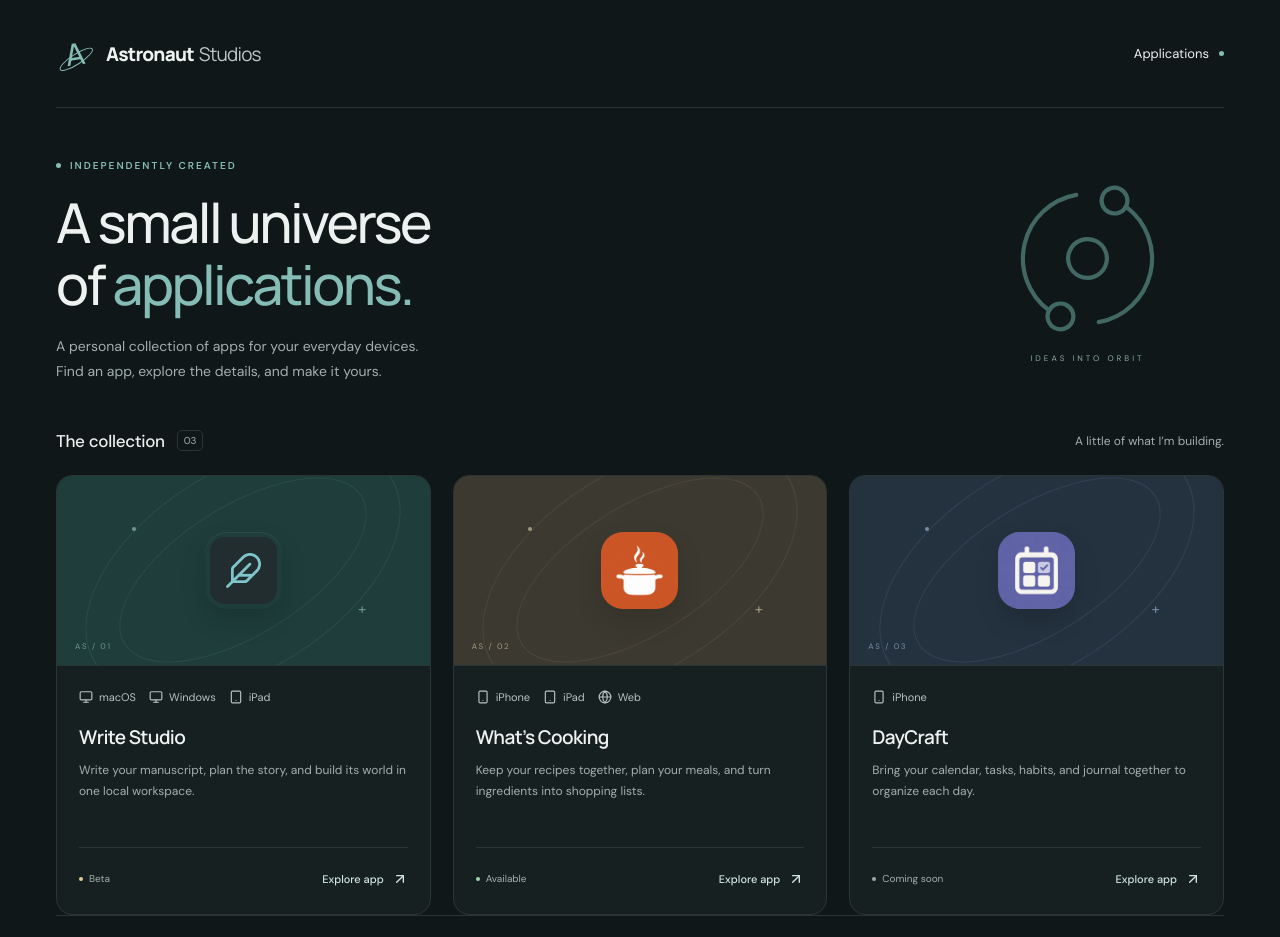
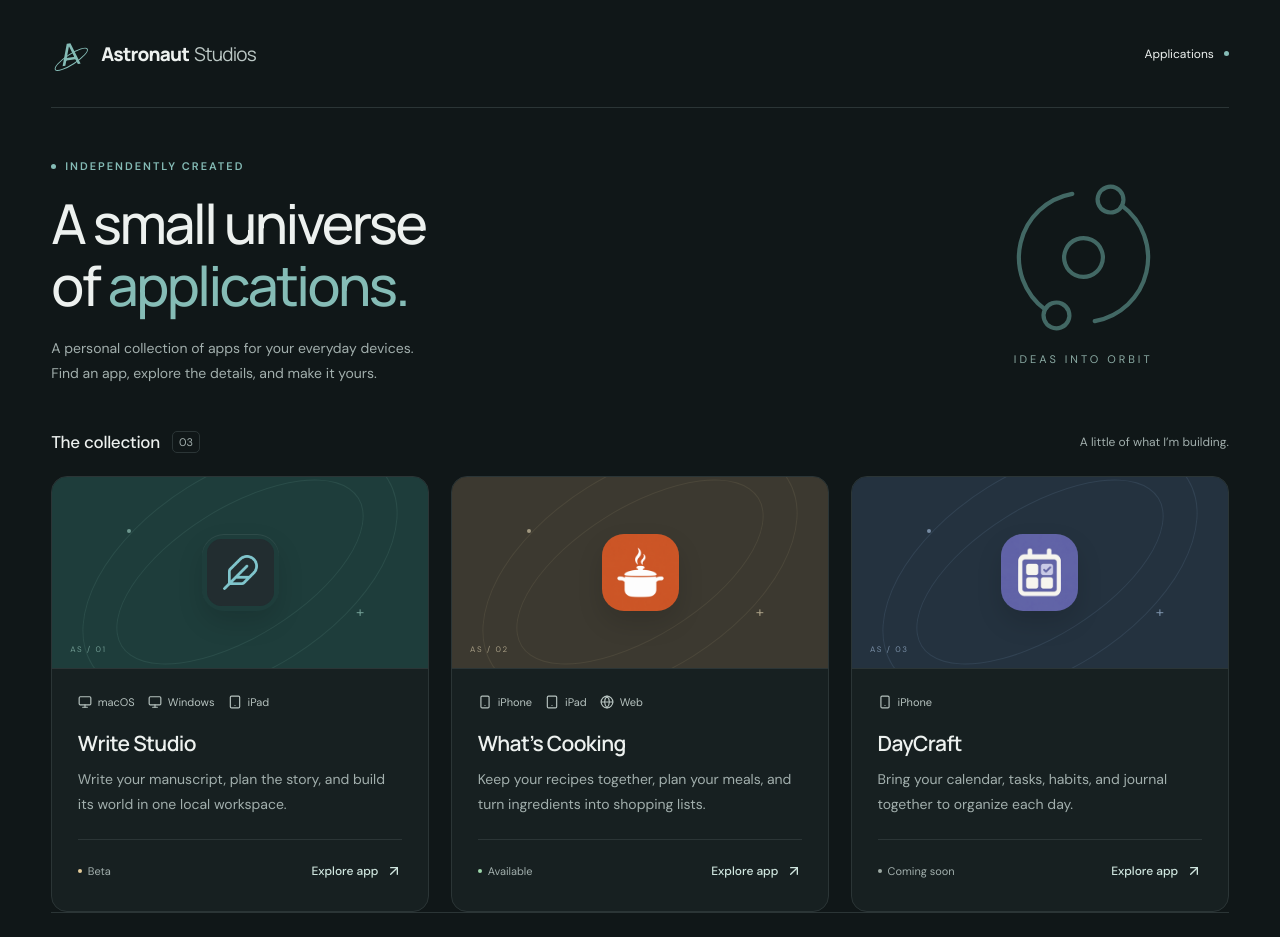
Before and after one commit to angcerv/angcerv.github.io, a React (Vite) app: page / in a window 1280 px wide. Shown: the top 937 px of the page. Built offline with nearby package versions, Linux system fonts and the light colour scheme.

Commit message:
Scale catalogue and app details for large screens with fluid responsive sizing

```diff
--- a/src/styles.css
+++ b/src/styles.css
@@ -15,7 +15,12 @@
   --brand:#29676d;
   --radius:16px;
   --motion:180ms;
-  --ease:cubic-bezier(.2,.7,.3,1)
+  --ease:cubic-bezier(.2,.7,.3,1);
+  --layout-max:1920px;
+  --page-gutter:clamp(22px,4vw,96px);
+  --text-body:clamp(14px,1vw,20px);
+  --text-small:clamp(12px,.8vw,16px);
+  --text-label:clamp(11px,.7vw,14px)
 }
 * {
   box-sizing:border-box
@@ -44,15 +49,17 @@ a:focus-visible {
   color:white
 }
 .site-shell {
-  max-width:1280px;
+  width:100%;
+  max-width:var(--layout-max);
   margin:0 auto;
-  padding:0 56px;
+  padding:0 var(--page-gutter);
   min-height:100svh;
   display:flex;
   flex-direction:column
 }
 .site-header {
-  height:108px;
+  min-height:clamp(108px,7vw,144px);
+  gap:24px;
   display:flex;
   align-items:center;
   justify-content:space-between;
@@ -63,7 +70,7 @@ a:focus-visible {
   align-items:center;
   gap:13px;
   font-family:Manrope,sans-serif;
-  font-size:19px;
+  font-size:clamp(19px,1.3vw,26px);
   font-weight:750;
   letter-spacing:-.8px
 }
@@ -97,7 +104,7 @@ a:focus-visible {
   z-index:-1
 }
 .nav-link {
-  font-size:13px;
+  font-size:var(--text-small);
   display:flex;
   align-items:center;
   gap:10px;
@@ -122,14 +129,15 @@ main {
   display:flex;
   align-items:center;
   justify-content:space-between;
-  padding:51px 0 45px
+  gap:32px;
+  padding:clamp(51px,4vw,88px) 0 clamp(45px,3.5vw,72px)
 }
 .eyebrow {
   display:flex;
   align-items:center;
   gap:9px;
   letter-spacing:2px;
-  font-size:10px;
+  font-size:var(--text-label);
   font-weight:600;
   color:var(--accent)
 }
@@ -145,7 +153,7 @@ h1,h2,p {
 h1 {
   font-family:Manrope,sans-serif;
   font-weight:500;
-  font-size:clamp(36px,4.3vw,55px);
+  font-size:clamp(36px,4.3vw,88px);
   letter-spacing:-2.5px;
   line-height:1.13;
   margin:19px 0
@@ -154,14 +162,15 @@ h1>span {
   color:var(--accent)
 }
 .intro p {
-  font-size:14px;
+  font-size:var(--text-body);
   line-height:1.8;
   color:var(--muted)
 }
 .intro-mark {
   position:relative;
-  width:225px;
-  height:192px;
+  width:clamp(225px,19vw,360px);
+  height:clamp(192px,16vw,300px);
+  flex-shrink:0;
   display:flex;
   align-items:center;
   justify-content:center;
@@ -170,14 +179,14 @@ h1>span {
   color:#53837e
 }
 .intro-mark svg {
-  width:155px;
-  height:155px;
+  width:clamp(155px,12vw,240px);
+  height:clamp(155px,12vw,240px);
   transform:rotate(-20deg);
   opacity:.75
 }
 .intro-mark span {
   margin-top:17px;
-  font-size:8px;
+  font-size:var(--text-label);
   letter-spacing:3px;
   color:#8baba4
 }
@@ -185,6 +194,8 @@ h1>span {
   display:flex;
   align-items:center;
   justify-content:space-between;
+  gap:12px;
+  flex-wrap:wrap;
   margin:0 0 23px
 }
 .section-heading>div {
@@ -193,27 +204,30 @@ h1>span {
   gap:12px
 }
 .section-heading h2 {
-  font-size:17px;
+  font-size:clamp(17px,1.2vw,24px);
   font-weight:500;
   letter-spacing:-.3px
 }
 .count {
-  font-size:10px;
+  font-size:var(--text-label);
   color:var(--muted);
   border:1px solid var(--border);
   padding:3px 6px;
   border-radius:5px
 }
 .collection-note {
-  font-size:12px;
+  font-size:var(--text-small);
   color:var(--muted)
 }
 .card-grid {
   display:grid;
   grid-template-columns:repeat(3,minmax(0,1fr));
-  gap:22px
+  gap:clamp(22px,1.7vw,36px)
 }
 .app-card {
+  min-width:0;
+  display:flex;
+  flex-direction:column;
   border:1px solid var(--border);
   background:var(--surface);
   border-radius:var(--radius);
@@ -243,7 +257,8 @@ h1>span {
   --line:#627c96
 }
 .card-art {
-  height:190px;
+  height:clamp(190px,15vw,300px);
+  flex-shrink:0;
   display:flex;
   align-items:center;
   justify-content:center;
@@ -307,8 +322,8 @@ h1>span {
   position:relative
 }
 .app-icon.large {
-  width:77px;
-  height:77px;
+  width:clamp(77px,6vw,112px);
+  height:clamp(77px,6vw,112px);
   border-radius:22px;
   box-shadow:0 12px 26px #0002,inset 0 1px 0 #ffffff12
 }
@@ -317,8 +332,8 @@ h1>span {
   width:30px
 }
 .app-icon.large svg {
-  height:37px;
-  width:37px
+  height:clamp(37px,3vw,54px);
+  width:clamp(37px,3vw,54px)
 }
 .app-icon.image {
   background:transparent;
@@ -332,7 +347,10 @@ h1>span {
   border-radius:inherit
 }
 .card-body {
-  padding:24px 22px 21px
+  flex:1;
+  display:flex;
+  flex-direction:column;
+  padding:clamp(24px,2vw,38px)
 }
 .card-meta {
   display:flex;
@@ -345,7 +363,7 @@ h1>span {
   align-items:center;
   gap:13px;
   flex-wrap:wrap;
-  font-size:11px;
+  font-size:var(--text-label);
   color:#b6c2bf
 }
 .platforms>span {
@@ -364,7 +382,7 @@ h1>span {
 }
 .card-body h2 {
   font-family:Manrope,sans-serif;
-  font-size:19px;
+  font-size:clamp(21px,1.5vw,30px);
   letter-spacing:-.6px;
   font-weight:600;
   margin:20px 0 10px
@@ -376,25 +394,26 @@ h1>span {
   color:var(--accent)
 }
 .card-body p {
-  font-size:12px;
+  font-size:var(--text-body);
   line-height:1.8;
   color:var(--muted);
-  min-height:65px
+  margin-bottom:22px
 }
 .card-bottom {
   border-top:1px solid var(--border);
-  margin-top:22px;
+  margin-top:auto;
   padding-top:17px;
   display:flex;
   align-items:center;
   justify-content:space-between;
-  gap:8px
+  gap:8px;
+  flex-wrap:wrap
 }
 .status {
   display:inline-flex;
   align-items:center;
   gap:6px;
-  font-size:10px;
+  font-size:var(--text-label);
   color:var(--muted)
 }
 .status>span {
@@ -413,7 +432,7 @@ h1>span {
   display:inline-flex;
   align-items:center;
   gap:8px;
-  font-size:11px;
+  font-size:var(--text-small);
   font-weight:500;
   color:#d0e6df;
   transition:color var(--motion) var(--ease),gap var(--motion) var(--ease);
@@ -445,13 +464,14 @@ h1>span {
   gap:20px;
   border-top:1px solid var(--border);
   padding:26px 0 29px;
-  font-size:10px;
+  font-size:var(--text-small);
   color:#95a49f
 }
 .site-footer>div,.site-footer>span {
   display:flex;
   align-items:center;
-  gap:10px
+  gap:10px;
+  flex-wrap:wrap
 }
 .site-footer svg {
   color:var(--accent)
@@ -488,7 +508,7 @@ h1>span {
   gap:8px;
   align-items:center;
   color:var(--muted);
-  font-size:12px;
+  font-size:var(--text-small);
   min-height:40px;
   transition:color var(--motion) var(--ease)
 }
@@ -497,8 +517,8 @@ h1>span {
 }
 .detail-layout {
   display:grid;
-  grid-template-columns:1fr 340px;
-  gap:80px;
+  grid-template-columns:minmax(0,1fr) clamp(340px,27vw,480px);
+  gap:clamp(40px,5vw,100px);
   margin-top:35px
 }
 .detail-labels {
@@ -508,30 +528,31 @@ h1>span {
   margin-top:26px
 }
 .detail h1 {
-  font-size:42px;
+  font-size:clamp(36px,3.5vw,68px);
   margin-top:15px
 }
 .detail-description {
   color:var(--muted);
-  font-size:16px;
+  font-size:clamp(16px,1.2vw,24px);
   line-height:1.8;
   margin-bottom:23px;
-  max-width:530px
+  max-width:56ch
 }
 .access-panel {
   background:var(--surface);
   border:1px solid var(--border);
   border-radius:var(--radius);
-  padding:26px;
+  min-width:0;
+  padding:clamp(26px,2vw,40px);
   align-self:start
 }
 .access-panel .eyebrow {
   justify-content:space-between;
-  font-size:9px
+  font-size:var(--text-label)
 }
 .access-panel h2 {
   font-family:Manrope,sans-serif;
-  font-size:21px;
+  font-size:clamp(21px,1.5vw,30px);
   font-weight:500;
   margin:15px 0 26px;
   letter-spacing:-.5px
@@ -545,7 +566,7 @@ h1>span {
   display:flex;
   align-items:center;
   gap:10px;
-  font-size:13px
+  font-size:var(--text-body)
 }
 .access-name svg {
   color:var(--accent)
@@ -558,7 +579,8 @@ h1>span {
   align-items:center;
   justify-content:center;
   gap:10px;
-  font-size:12px;
+  font-size:var(--text-small);
+  min-height:44px;
   padding:12px 15px;
   border-radius:7px;
   margin-top:15px
@@ -578,7 +600,7 @@ h1>span {
   background:#347d83
 }
 .access-note,.access-option p {
-  font-size:11px;
+  font-size:var(--text-small);
   line-height:1.8;
   color:var(--muted);
   margin-top:19px
@@ -589,12 +611,13 @@ h1>span {
   padding-top:24px
 }
 .features h2,.screenshots h2 {
-  font-size:20px
+  font-size:clamp(20px,1.4vw,28px)
 }
 .features ul {
   padding-left:20px;
   color:var(--muted);
-  font-size:14px;
+  max-width:68ch;
+  font-size:var(--text-body);
   line-height:1.9
 }
 .screenshots img {
@@ -606,7 +629,7 @@ h1>span {
   display:grid;
   grid-template-columns:auto 1fr;
   gap:12px;
-  font-size:12px
+  font-size:var(--text-small)
 }
 .metadata dt {
   color:var(--muted)
@@ -621,22 +644,9 @@ h1>span {
   color:var(--muted);
   margin-bottom:25px
 }
-@media(min-width:1450px) {
-  .site-shell {
-    max-width:1370px
-  }
-  .intro {
-    padding-top:65px;
-    padding-bottom:55px
-  }
-  .card-art {
-    height:215px
-  }
-  .card-body {
-    padding:27px
-  }
-  .card-body p {
-    font-size:13px
+@media(max-width:1100px) {
+  .card-grid {
+    grid-template-columns:repeat(2,minmax(0,1fr))
   }
 }
 @media(max-width:1000px) {
@@ -666,14 +676,16 @@ h1>span {
   }
   .detail-layout {
     gap:40px;
-    grid-template-columns:1fr 300px
+    grid-template-columns:minmax(0,1fr) 300px
   }
   .intro-mark {
     margin-right:0;
     width:180px
   }
-  .site-footer {
-    font-size:9px
+}
+@media(max-width:850px) {
+  .detail-layout {
+    grid-template-columns:minmax(0,1fr)
   }
 }
 @media(max-width:720px) {
@@ -681,7 +693,10 @@ h1>span {
     padding:0 22px
   }
   .site-header {
-    height:86px
+    min-height:86px;
+    flex-wrap:wrap;
+    gap:8px 16px;
+    padding:16px 0
   }
   .brand {
     font-size:16px;
@@ -728,7 +743,7 @@ h1>span {
   }
   .card-body p {
     font-size:13px;
-    min-height:0
+    margin-bottom:22px
   }
   .card-bottom {
     flex-direction:row;
@@ -778,6 +793,11 @@ h1>span {
     display:none
   }
 }
+@media(pointer:coarse) {
+  .text-link,.nav-link,.back-link {
+    min-height:44px
+  }
+}
 @media(prefers-reduced-motion:reduce) {
   *,*::before,*::after {
     transition:none!important;
```
Also changed, not shown: 1 other file (tests, documents, lock files or other folders).
